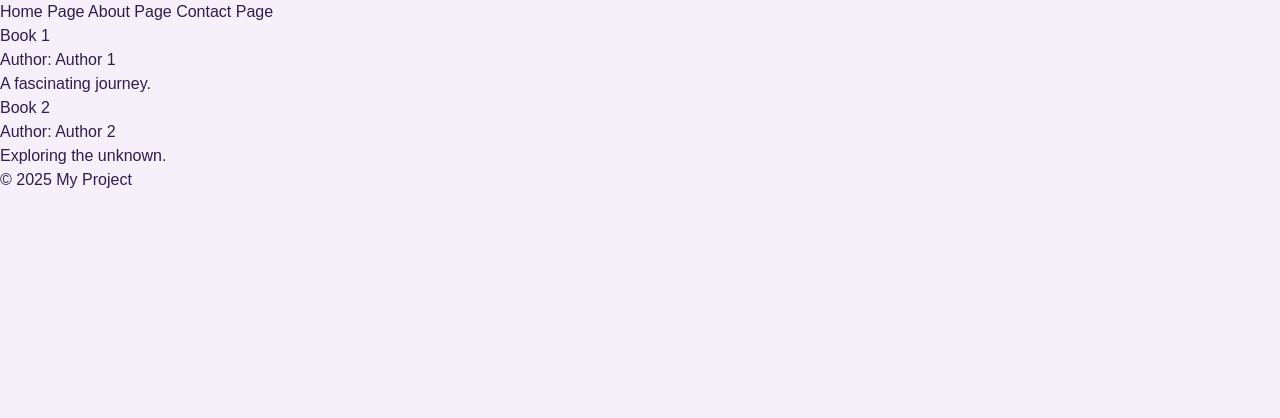
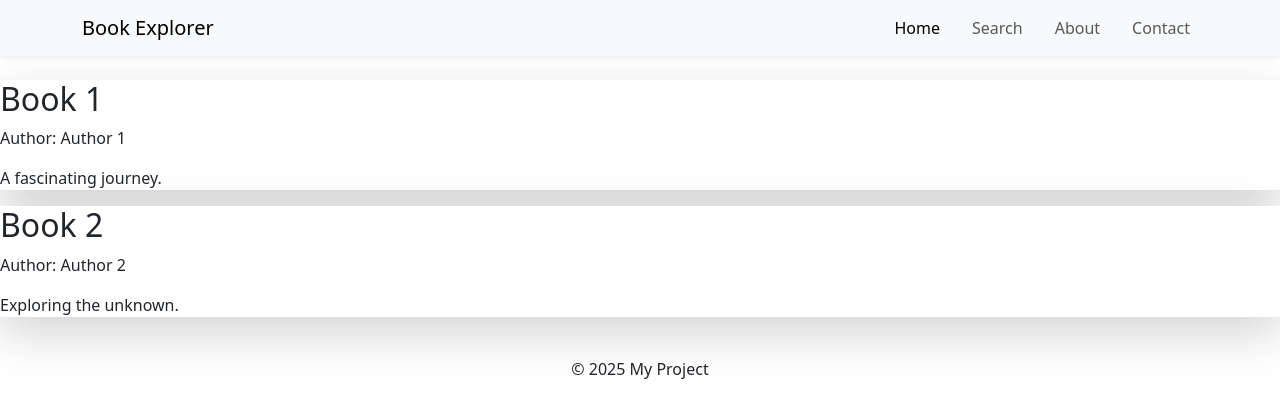
Before and after one commit to Namedoga/A-Modern-Book-Inventory-Explorer, a Next.js app in the folder my-app/: page / in a window 1280 px wide. Shown: the top 418 px of the page. Built offline with nearby package versions, Linux system fonts and the light colour scheme.

Commit message:
Adde bootstrip navbar

```diff
--- a/my-app/src/components/Navbar.js
+++ b/my-app/src/components/Navbar.js
@@ -1,13 +1,40 @@
+import React from 'react';
 import Link from 'next/link';
+import { useRouter } from 'next/router';
 
-function Navbar() {
+export default function Navbar() {
+  const router = useRouter();
+
   return (
-    <nav>
-      <Link href="/">Home Page </Link>
-      <Link href="/about">About Page </Link>
-      <Link href="/contact">Contact Page </Link>
+    <nav className="navbar navbar-expand navbar-light bg-light mb-4 shadow-sm">
+      <div className="container">
+        <Link href="/" className="navbar-brand">
+          Book Explorer
+        </Link>
+
+        <ul className="navbar-nav ms-auto d-flex flex-row gap-3">
+          <li className="nav-item">
+            <Link href="/" className={`nav-link ${router.pathname === "/" ? "active" : ""}`}>
+              Home
+            </Link>
+          </li>
+          <li className="nav-item">
+            <Link href="/search" className={`nav-link ${router.pathname === "/search" ? "active" : ""}`}>
+              Search
+            </Link>
+          </li>
+          <li className="nav-item">
+            <Link href="/about" className={`nav-link ${router.pathname === "/about" ? "active" : ""}`}>
+              About
+            </Link>
+          </li>
+          <li className="nav-item">
+            <Link href="/contact" className={`nav-link ${router.pathname === "/contact" ? "active" : ""}`}>
+              Contact
+            </Link>
+          </li>
+        </ul>
+      </div>
     </nav>
   );
 }
-
-export default Navbar;
--- a/my-app/src/pages/_app.tsx
+++ b/my-app/src/pages/_app.tsx
@@ -1,5 +1,6 @@
 import "@/styles/globals.css";
 import type { AppProps } from "next/app";
+import 'bootstrap/dist/css/bootstrap.min.css';
 
 export default function App({ Component, pageProps }: AppProps) {
   return <Component {...pageProps} />;
--- a/package.json
+++ b/package.json
@@ -2,6 +2,7 @@
   "dependencies": {
     "@tailwindcss/postcss": "^4.1.4",
     "autoprefixer": "^10.4.21",
+    "bootstrap": "^5.3.5",
     "postcss": "^8.5.3",
     "tailwindcss": "^4.1.4"
   }
```
Also changed, not shown: 1 other file (tests, documents, lock files or other folders).
